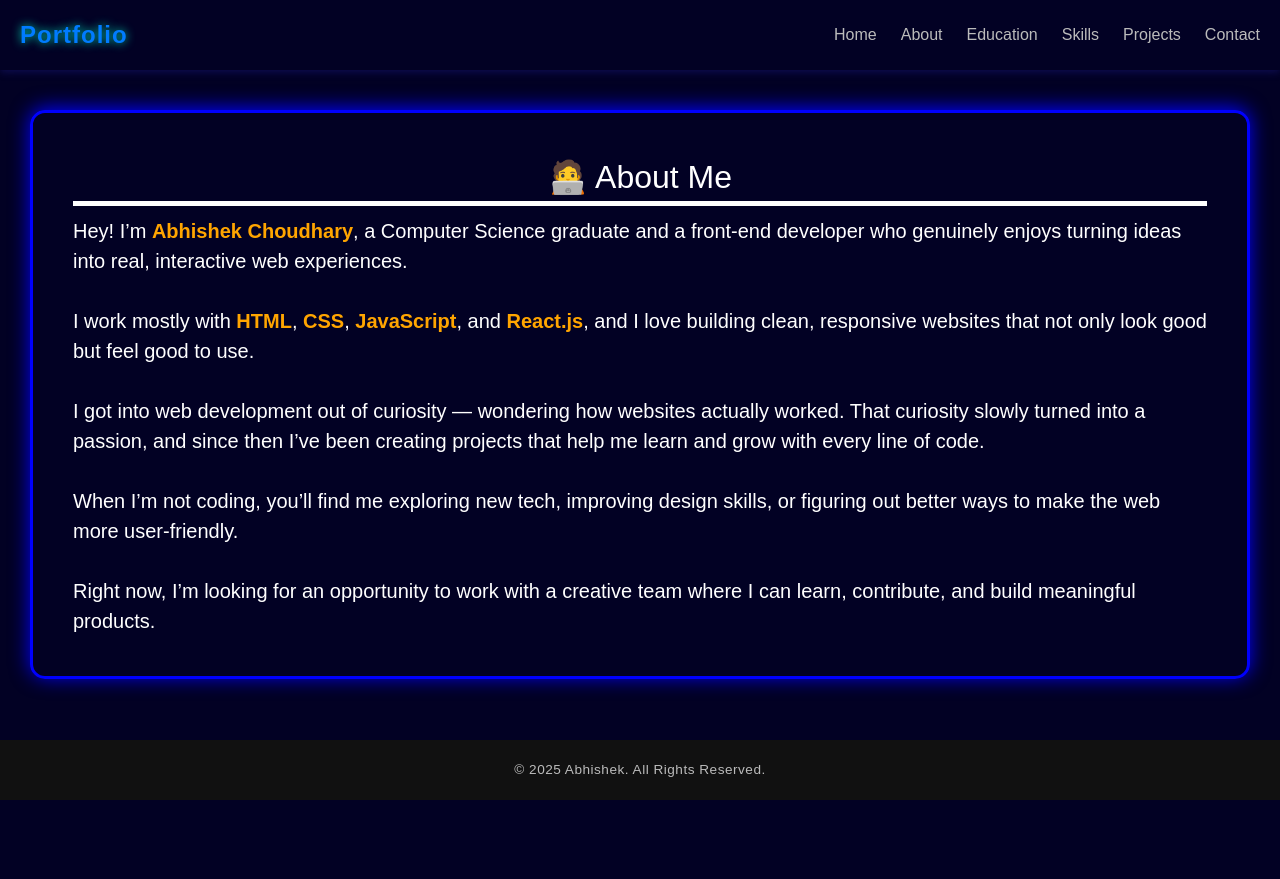
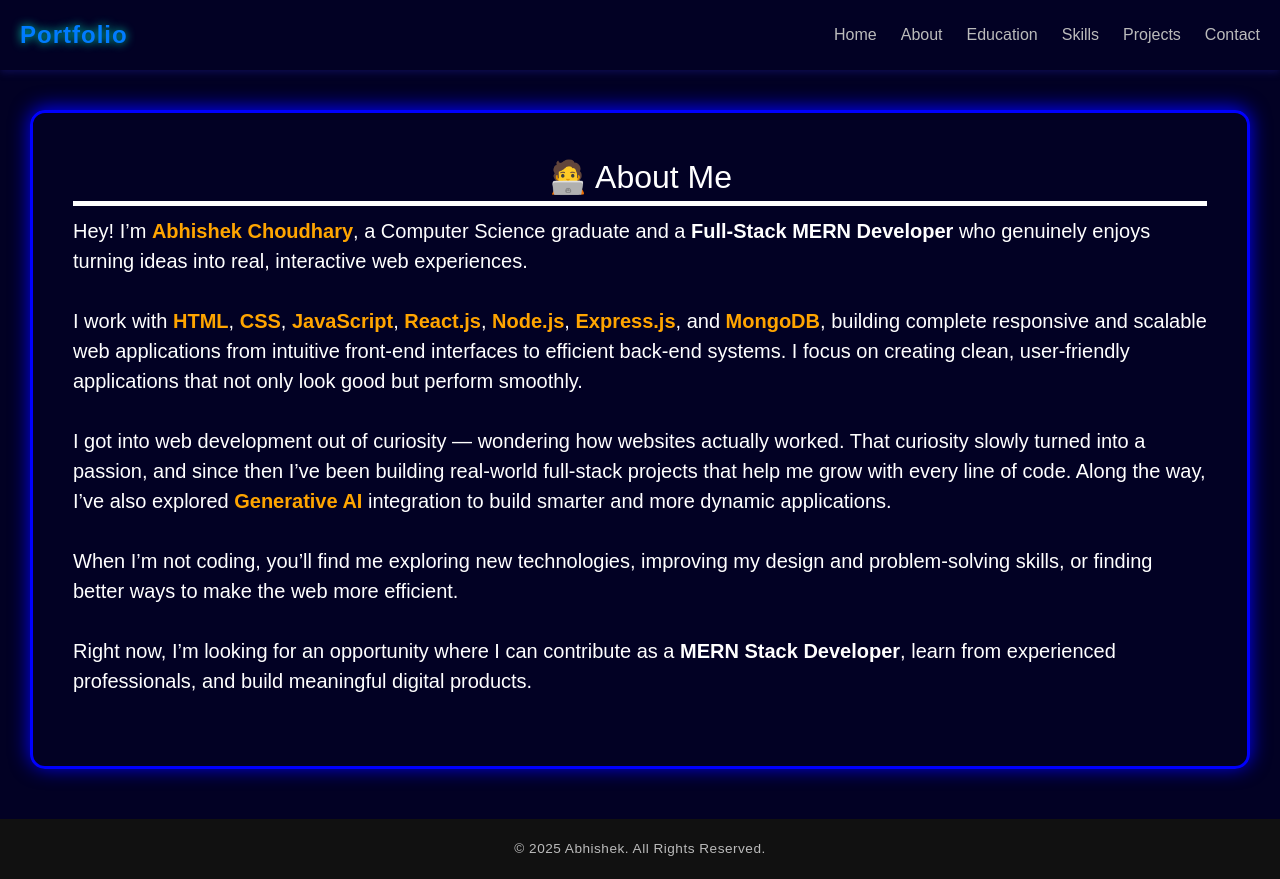
Before and after one commit to Abhi61-dotcom/portfolio, a React (Vite) app: page /about in a window 1280 px wide. Before the commit the page ends 800 px from the top, so only its background shows below. Built offline with nearby package versions, Linux system fonts and the light colour scheme.

Commit message:
update about page

```diff
--- a/src/Pagess/About/About.jsx
+++ b/src/Pagess/About/About.jsx
@@ -26,7 +26,7 @@ export const About = () => {
         whileInView={{ opacity: 1 }}
         transition={{ delay: 0.2, duration: 0.8 }}
       >
-        Hey! I’m <strong>Abhishek Choudhary</strong>, a Computer Science graduate
+        {/* Hey! I’m <strong>Abhishek Choudhary</strong>, a Computer Science graduate
         and a front-end developer who genuinely enjoys turning ideas into real,
         interactive web experiences.
         <br /><br />
@@ -44,7 +44,17 @@ export const About = () => {
         skills, or figuring out better ways to make the web more user-friendly.
         <br /><br />
         Right now, I’m looking for an opportunity to work with a creative team
-        where I can learn, contribute, and build meaningful products.
+        where I can learn, contribute, and build meaningful products. */}
+
+        Hey! I’m <strong> Abhishek Choudhary</strong>, a Computer Science graduate and a <b> Full-Stack MERN Developer</b> who genuinely enjoys turning ideas into real, interactive web experiences. <br /><br />
+
+        I work with <strong>HTML</strong>, <strong>CSS</strong>, <strong>JavaScript</strong>, <strong>React.js</strong>, <strong>Node.js</strong>, <strong>Express.js</strong>, and <strong>MongoDB</strong>, building complete responsive and scalable web applications from intuitive front-end interfaces to efficient back-end systems. I focus on creating clean, user-friendly applications that not only look good but perform smoothly.<br /><br />
+
+        I got into web development out of curiosity — wondering how websites actually worked. That curiosity slowly turned into a passion, and since then I’ve been building real-world full-stack projects that help me grow with every line of code. Along the way, I’ve also explored <strong>Generative AI</strong> integration to build smarter and more dynamic applications.<br /><br />
+
+        When I’m not coding, you’ll find me exploring new technologies, improving my design and problem-solving skills, or finding better ways to make the web more efficient.<br /><br />
+
+        Right now, I’m looking for an opportunity where I can contribute as a <b>MERN Stack Developer</b>, learn from experienced professionals, and build meaningful digital products.<br /><br />
       </motion.p>
     </motion.div>
   );
```
